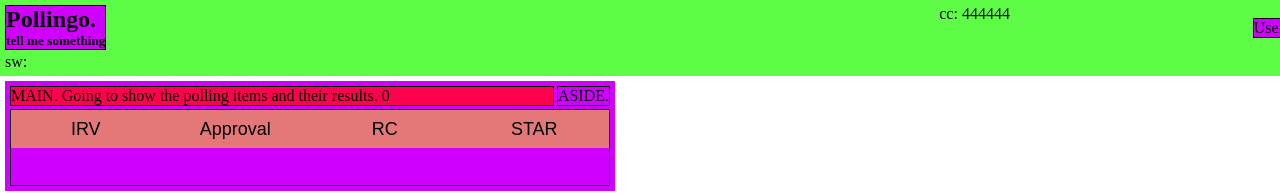
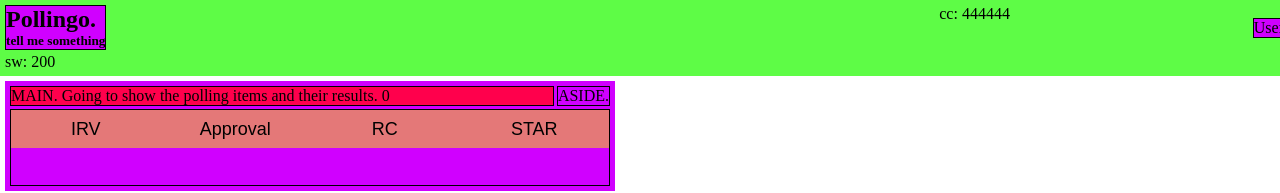
Before and after one commit to el7/Pollingo, a React (Create React App) app in the folder pollingo/: page / in a window 1280 px wide. Shown: the top 193 px of the page. Built offline with nearby package versions, Linux system fonts and the light colour scheme.

Commit message:
code now has watch screen width listener and generates random color code each update. tomorrow I will try dynamically setting bg color og header

```diff
--- a/pollingo/src/js/App.js
+++ b/pollingo/src/js/App.js
@@ -1,4 +1,4 @@
-import React, {useState} from "react";
+import React, {useState, setState, useEffect} from "react";
 // import '../css/main.css';
 import Header from './components/headerComponent';
 import PollBox from './components/pollboxComponent';
@@ -23,8 +23,8 @@ mongoose.connect(
 
 function App() {
 
+  const [screenWidth, setScreenWidth] = useState("200");
   const [headerColor, setColor] = useState("444444");
-  const [screenWidth, setScreenWidth] = useState("200");
 
   // function setColor() {
   //   var randomColor = Math.floor(Math.random()*16777215).toString(16);
@@ -33,12 +33,25 @@ function App() {
 
 // function setScreenWidth() {
 //   const mediaMatch = window.matchMedia('(min-width: 500)');
-//}
+// }
+
+  React.useEffect(() => {
+    function handleResize() {
+      var randomColor = Math.floor(Math.random()*16777215).toString(16);
+      console.log('resized to: ', window.innerWidth, 'x', window.innerHeight, 'c: ', randomColor);
+
+//      console.log("color: " + randomColor);
+
+  }
+    window.addEventListener('resize', handleResize);
+  })
+
+
 
 
   return (
     <div className="App">
-      <Header color={headerColor} width={screenWidth}/>
+      <Header width={screenWidth} color={headerColor}/>
       <PollBox />
       <Console />
     </div>
--- a/pollingo/src/js/components/headerComponent.js
+++ b/pollingo/src/js/components/headerComponent.js
@@ -1,7 +1,7 @@
 import React, {useState} from 'react';
 import "../../css/main.css";
 
-function Header({color}, {width}) {
+function Header({color, width}) {
 
 //    const [color, setColor] = useState("");
     console.log("here: " + color);
```
Also changed, not shown: pollingo/src/js/components/consoleComponent.js (line endings or trailing spaces).
